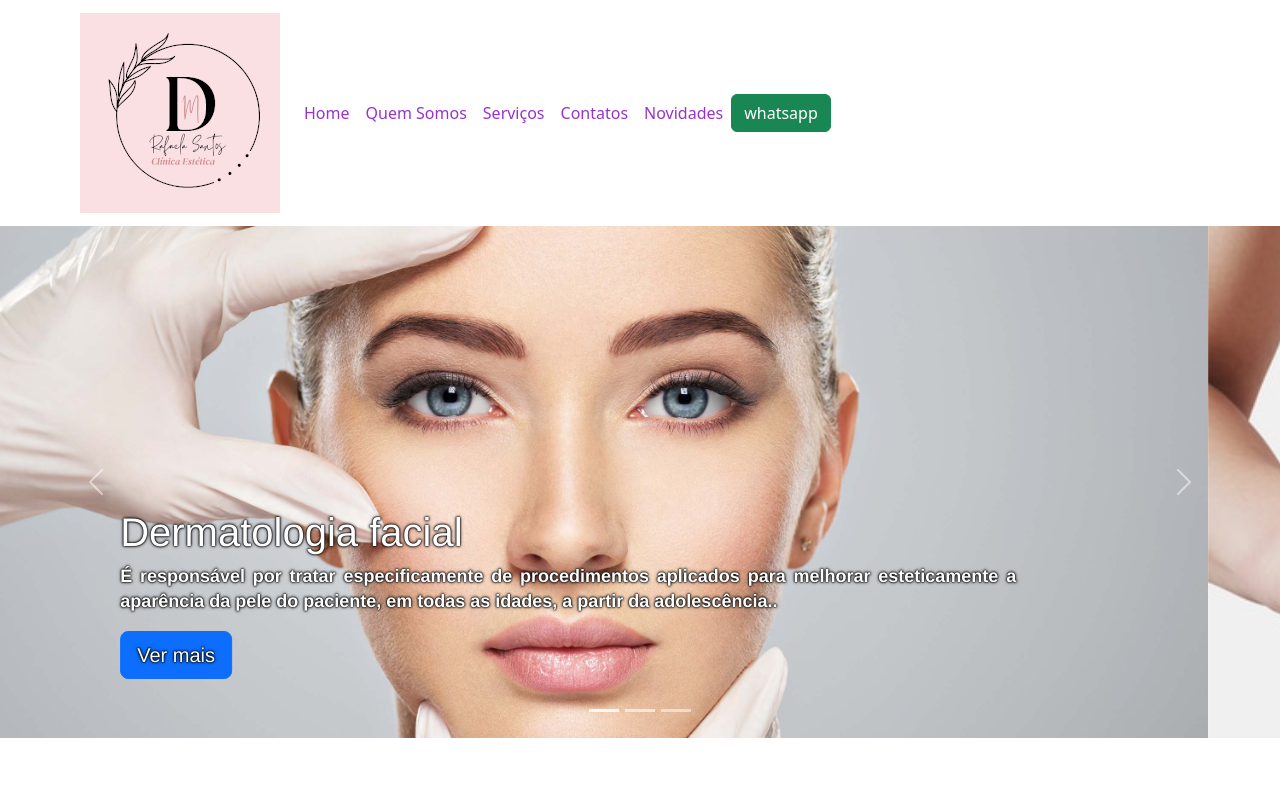
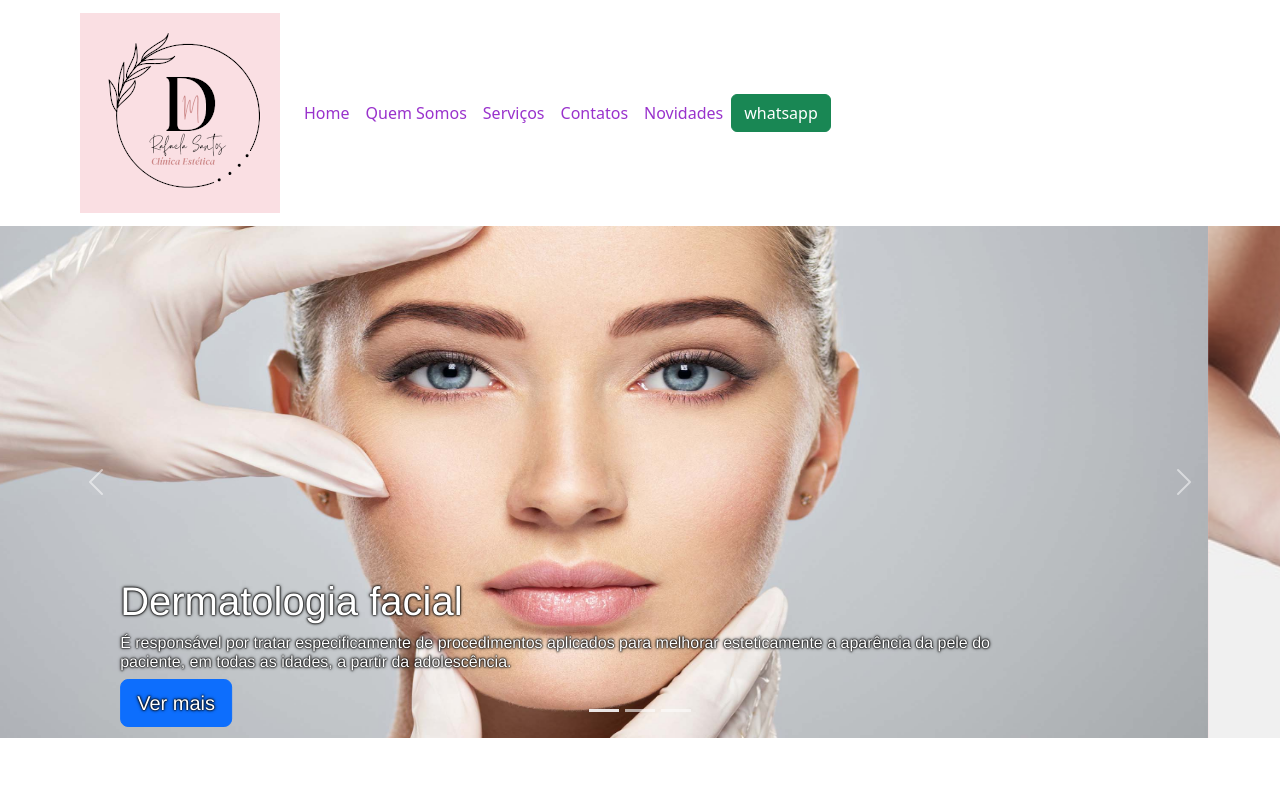
Before and after one commit to fbrnery/Site_html_clinica_estetica, a plain HTML site: page index.html in a window 1280 px wide. Shown: the top 800 px of the page. Drawn offline with nearby package versions, Linux system fonts and the light colour scheme.

Commit message:
Atualização

```diff
--- a/assets/index.css
+++ b/assets/index.css
@@ -60,20 +60,6 @@ body {
     transition: color .15s ease-in-out,background-color .15s ease-in-out,border-color .15s ease-in-out;
 }
 
-.carousel-caption {
-  line-height: 1.43;
-  font-weight: bold;
-  text-shadow: 0 0 0.2em black,
-    0 0 0.1em black,
-    0 0 0.1em black;
-  z-index: 0px;
-  margin-bottom: -25px;
-  margin-top: 0px;
-  color: #fff;
-  font-family: Circular, "Helvetica Neue", Helvetica, Arial, sans-serif;
-  font-size: 18px;
-}
-
  /* MARKETING CONTENT
 -------------------------------------------------- */
 
@@ -117,7 +103,7 @@ body {
 }
 /* Since positioning the image, we need to help out the caption */
 .carousel-caption {
-  bottom: 3rem;
+  bottom: 0rem;
   z-index: 10;
 }
 
@@ -125,6 +111,29 @@ body {
 .carousel-item {
   height: 32rem;
 }
+.carousel-item > img {
+    position: absolute;
+    top: 0;
+    left: 0;
+    min-width: 100%;
+    max-width: 100%;
+    height: 32rem;
+  }
+
+.carousel-caption {
+  line-height: 1.43;
+  font-weight: bold;
+  text-shadow: 0 0 0.2em black,
+    0 0 0.1em black,
+    0 0 0.1em black;
+  z-index: 0px;
+  margin-bottom: -25px;
+  margin-top: 0px;
+  color: #fff;
+  font-family: Circular, "Helvetica Neue", Helvetica, Arial, sans-serif;
+  font-size: 18px;
+}
+
 /*footer rodapé*/
 .bs-docs-footer {
   padding-top: 5px;
@@ -142,5 +151,10 @@ body {
   margin-bottom: -13px;
 }
 p {
+    font-size: 14px;
     text-align: justify;
 }
+
+.carousel {
+    background-color: lightpink;
+}
--- a/index.html
+++ b/index.html
@@ -63,8 +63,10 @@
             <div class="container">
               <div class="carousel-caption text-start">
                 <h1>Dermatologia facial</h1>
-                <p>É responsável por tratar especificamente de procedimentos aplicados para melhorar esteticamente a
-                  aparência da pele do paciente, em todas as idades, a partir da adolescência..</p>
+                <h6>
+                  É responsável por tratar especificamente de procedimentos aplicados para melhorar esteticamente a
+                  aparência da pele do paciente, em todas as idades, a partir da adolescência.
+                </h6>
                 <p><a class="btn btn-lg btn-primary" href="#">Ver mais</a></p>
               </div>
             </div>
@@ -74,8 +76,10 @@
             <div class="container">
               <div class="carousel-caption">
                 <h1>Dermatolgia Corporal</h1>
-                <p>A dermatologia vem passando por atualizações constantes, com o acréscimo de novas técnicas e
-                  tecnologias.</p>
+                <h6>
+                  A dermatologia vem passando por atualizações constantes, com o acréscimo de novas técnicas e
+                  tecnologias.
+                </h6>
                 <p><a class="btn btn-lg btn-primary" href="#">Ver mais</a></p>
               </div>
             </div>
@@ -86,7 +90,9 @@
             <div class="container">
               <div class="carousel-caption text-end">
                 <h1>Dermatolgia Capilar</h1>
-                <p>Temos diversos procedimentos e formas de tratamentos para a melhor resposta ao paciente.</p>
+                <h6>
+                  Temos diversos procedimentos e formas de tratamentos para a melhor resposta ao paciente.
+                </h6>
                 <p><a class="btn btn-lg btn-primary" href="#">Ver mais</a></p>
               </div>
             </div>
@@ -116,6 +122,7 @@
           <div class="row g-4 py-5 row-cols-1 row-cols-lg-3">
             <div class="col-lg-4">
               <img src="assets/icone1.jpg" class="card-img-top" alt="...">
+              <br><br>
               <h4>Dermatologia Capilar</h4>
               <p>
                 Diversas doenças, entre elas doenças sistêmicas, podem levar à queda dos cabelos. Um diagnóstico correto
@@ -124,6 +131,7 @@
             </div><!-- /.col-lg-4 -->
             <div class="col-lg-4">
               <img src="assets/icone2.jpg" class="card-img-top" alt="...">
+              <br><br>
               <h4>Dermatolgia Facial</h4>
               <p> A harmonização facial é um tratamento estético em que – através de uma técnica não cirúrgica de
                 preenchimento facial – buscamos alinhar os ângulos da face, corrigindo assimetrias e destacando
@@ -131,6 +139,7 @@
             </div><!-- /.col-lg-4 -->
             <div class="col-lg-4">
               <img src="assets/icone3.jpg" class="card-img-top" alt="...">
+              <br><br>
               <h4>Dermatologia Corporal</h4>
               <p>
                 Hoje, graças ao avanço da tecnologia, existem tratamentos seguros, e geralmente não-invasivos, que
@@ -158,6 +167,7 @@
             cabelos e as unhas.
           </p>
         </div>
+        <br><br>
         <ul class="nav col-md-4 justify-content-end list-unstyled d-flex">
           <H5>Siga-nos</h5>
           <li class="ms-3"><img src="assets/facebook.png" <a class="text-muted" href="#"><svg class="bi" width="24"
```
